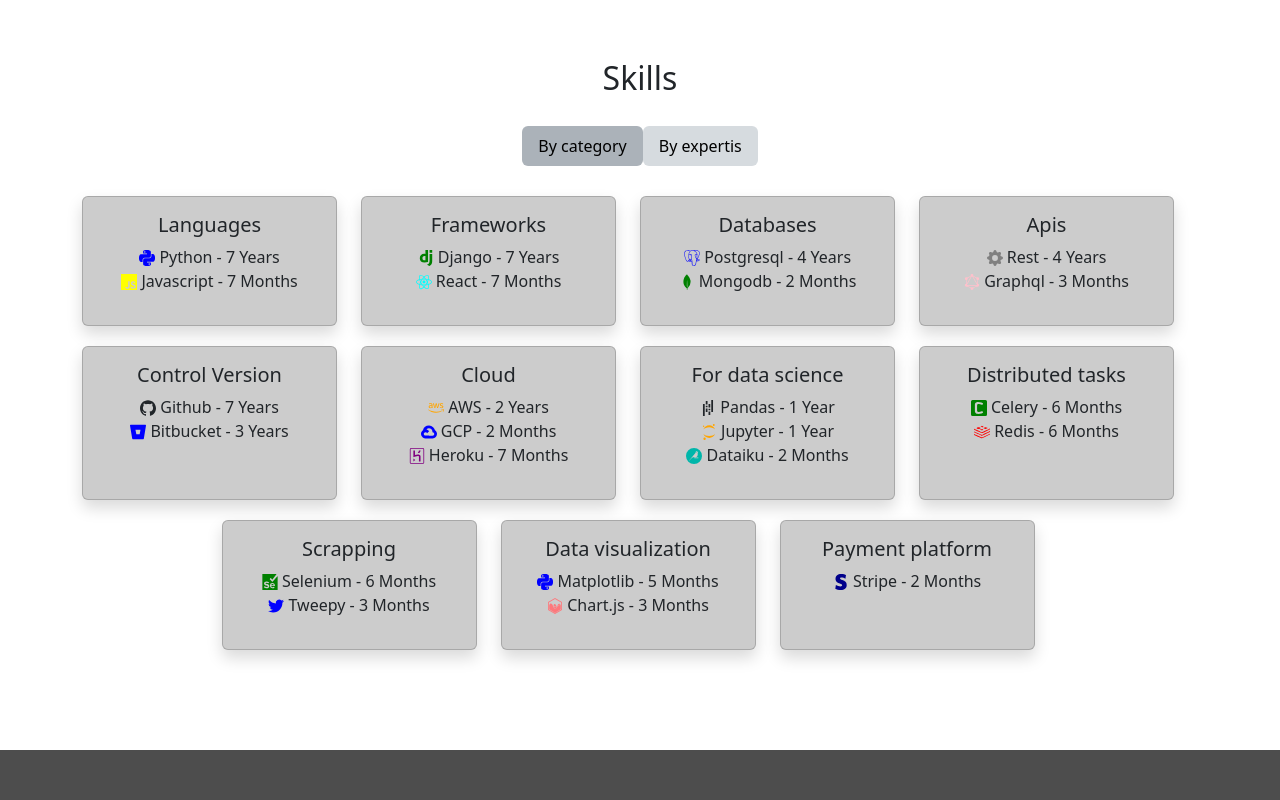
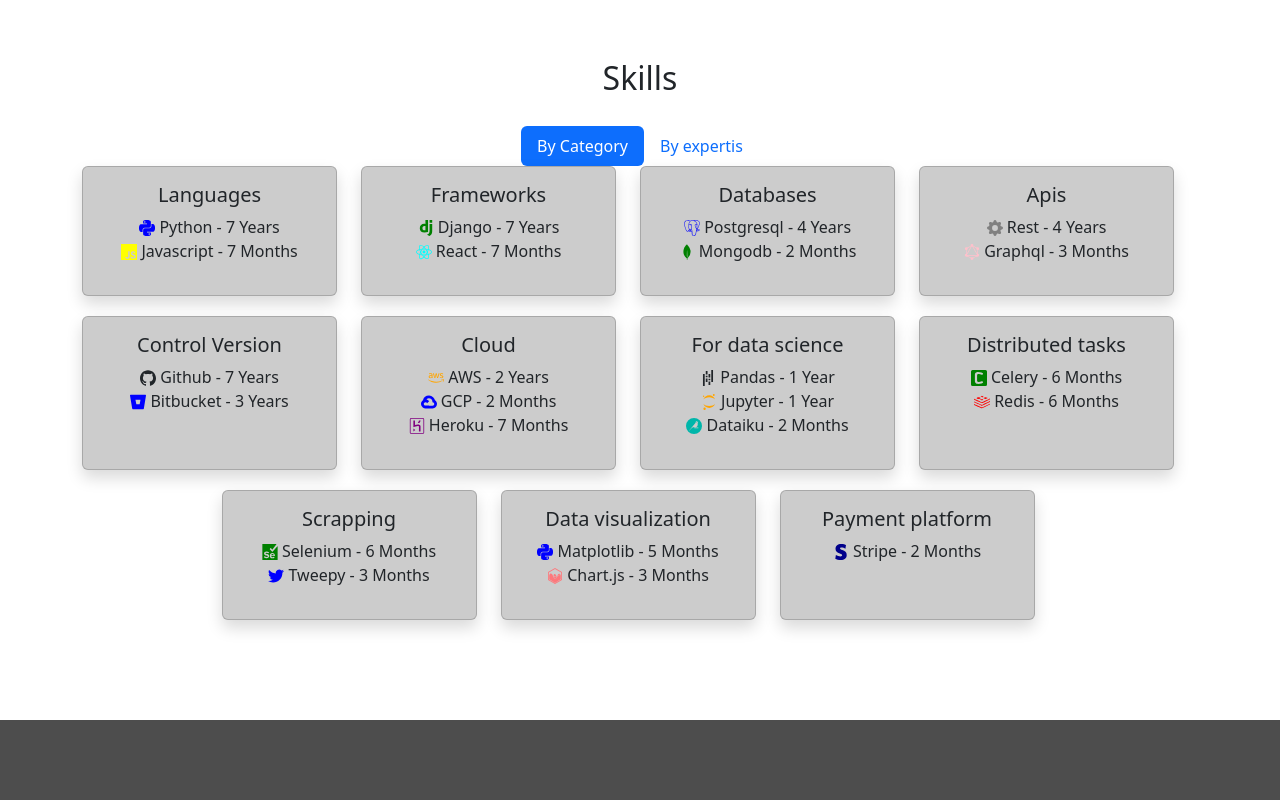
Before and after one commit to dxviidmg/davidmejia-v2, a React (Create React App) app: page / in a window 1280 px wide. Shown: the part 1960-2760 px from the top of the page. Built offline with nearby package versions, Linux system fonts and the light colour scheme.

Commit message:
tab container

```diff
--- a/src/App.css
+++ b/src/App.css
@@ -27,11 +27,13 @@
 
 /* Background*/
 
+/*
 #experience,
 #projects,
 footer {
   background-color: #D5D8DC;
 }
+*/
 
 /* Nav.Link*/
 
@@ -40,6 +42,7 @@
   padding-bottom: 30px;
 }
 
+/*
 #project-tab .nav-link,
 #skills .nav-link {
   background-color: #D6DBDF;
@@ -50,6 +53,7 @@
 #skills .nav-link.active {
   background-color: #ABB2B9;
 }
+*/
 
 .padding-col {
 
--- /dev/null
+++ b/src/components/commons/tabContainer/TabContainer.jsx
@@ -0,0 +1,31 @@
+import { Row, Nav, Tab } from "react-bootstrap";
+
+export const TabContainer = ({ classifications, contents }) => {
+  return (
+    <Tab.Container id="contents-tabs" defaultActiveKey="0">
+      <Nav
+        variant="pills"
+        className="nav-pills justify-content-center align-items-center"
+        id="contents-tab"
+      >
+        {classifications.map((classification, index) => {
+          return (
+            <Nav.Item>
+              <Nav.Link eventKey={index}>{classification}</Nav.Link>
+            </Nav.Item>
+          );
+        })}
+      </Nav>
+
+      <Tab.Content>
+        {contents.map((content, index) => {
+          return (
+            <Tab.Pane eventKey={index}>
+              <Row>{content}</Row>
+            </Tab.Pane>
+          );
+        })}
+      </Tab.Content>
+    </Tab.Container>
+  );
+};
--- a/src/components/sections/banner/Banner.jsx
+++ b/src/components/sections/banner/Banner.jsx
@@ -25,7 +25,7 @@
         : fullText.substring(0, text.length + 1);
       setText(updateText);
       if (isDeleting) {
-        setDelta(100);
+        setDelta(50);
       }
       if (!isDeleting && updateText === fullText) {
         setIsDeleting(true);
--- a/src/components/sections/skills/Skills.jsx
+++ b/src/components/sections/skills/Skills.jsx
@@ -1,6 +1,7 @@
 import { SkillListsByCategories } from "./byCategories/SkillsByCategories";
 import { Container, Row, Col, Nav, Tab } from "react-bootstrap";
 import { SkillsByExperience } from "./byExperience/SkillsByExperience";
+import { TabContainer } from "../../commons/tabContainer/TabContainer";
 
 export const Skills = () => {
   return (
@@ -9,32 +10,7 @@
         <Row>
           <Col className="text-center">
             <h2>Skills</h2>
-            <Tab.Container id="skills-tabs" defaultActiveKey="first">
-              <Nav
-                variant="pills"
-                className="nav-pills justify-content-center align-items-center"
-                id="skill-tab"
-              >
-                <Nav.Item>
-                  <Nav.Link eventKey="first">By category</Nav.Link>
-                </Nav.Item>
-                <Nav.Item>
-                  <Nav.Link eventKey="second">By expertis</Nav.Link>
-                </Nav.Item>
-              </Nav>
-              <Tab.Content>
-                <Tab.Pane eventKey="first">
-                  <Row>
-                    <SkillListsByCategories />
-                  </Row>
-                </Tab.Pane>
-
-                <Tab.Pane eventKey="second">
-                  <SkillsByExperience></SkillsByExperience>
-                  <Row></Row>
-                </Tab.Pane>
-              </Tab.Content>
-            </Tab.Container>
+            <TabContainer classifications = {["By Category", "By expertis"]} contents={[<SkillListsByCategories/>, <SkillsByExperience/>]} />
           </Col>
         </Row>
       </Container>
```
